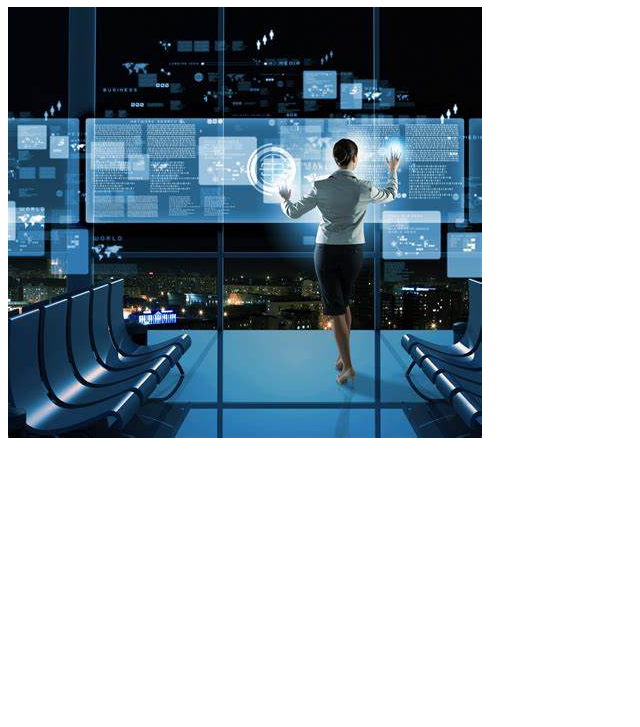
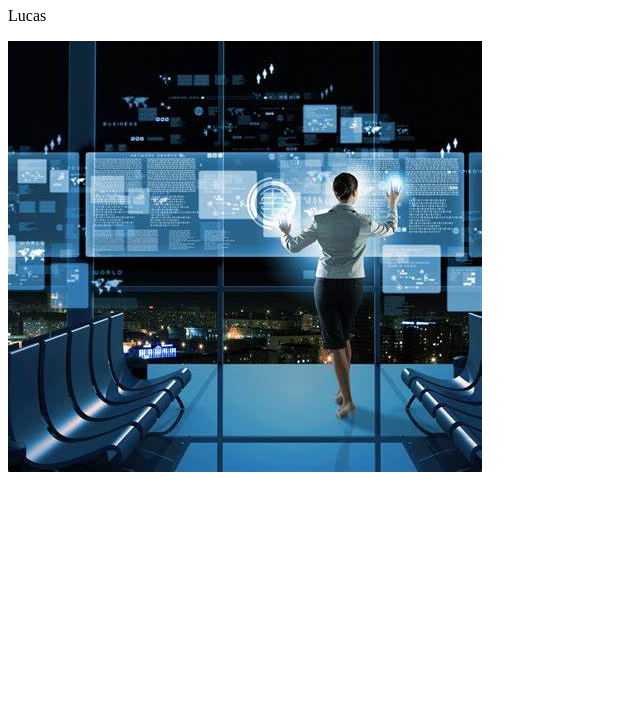
Before and after one commit to LucasHeitor5/newgit, a plain HTML site: page index.html in a window 1280 px wide. Shown: the part 73-800 px from the top of the page, without its empty margins (0-640 px from the left). Drawn offline with Linux system fonts and the light colour scheme.

Commit message:
Adicionado um paragrafo

```diff
--- a/index.html
+++ b/index.html
@@ -7,6 +7,7 @@
 </head>
 <body>
     <h1>Perfil #techfanoninstagram</h1>
+    <p>Lucas</p>
     <img src="./imagens/Tec.jpg" alt="">
 </body>
 </html>
```
Also changed, not shown: minhas_senhas_secretas.txt (added).
